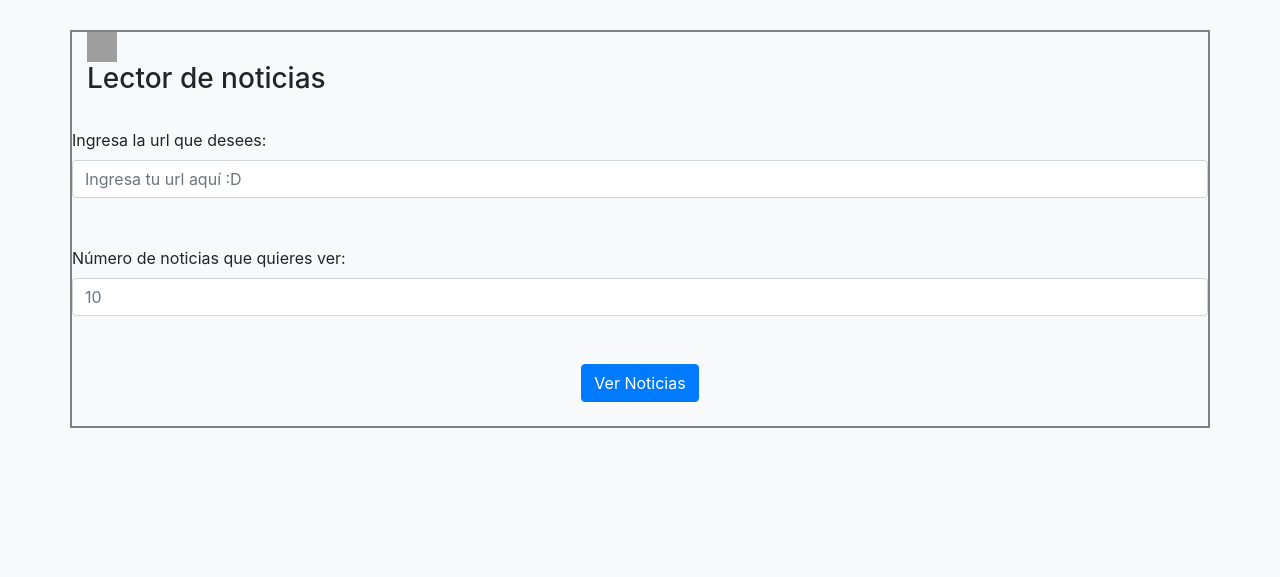
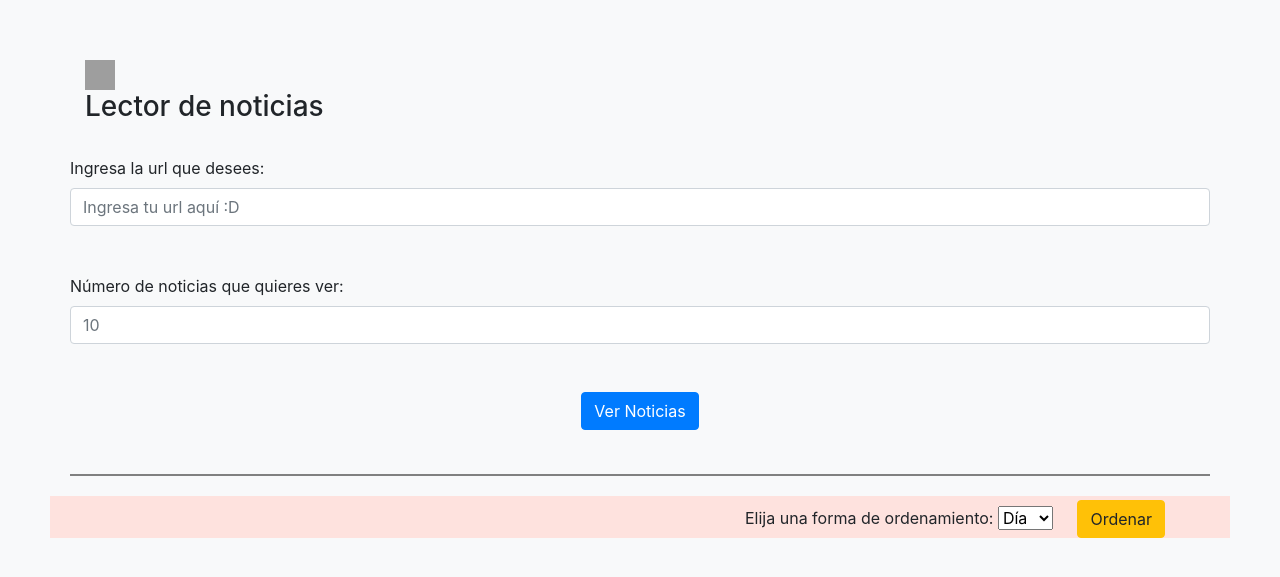
Before and after one commit to GreenNugget/OptWeb_Navegador, a PHP site: page / in a window 1280 px wide. Shown: the top 577 px of the page. Run offline with PHP 8.4, Linux system fonts and the light colour scheme; data that the repository does not hold is empty; some libraries are stand-ins or nearby versions; grey boxes are pictures that could not be loaded.

Commit message:
Se le agregaron estilos al index

```diff
--- a/index.php
+++ b/index.php
@@ -11,7 +11,7 @@
 <body class="bg-light">
     <div class="container">
         <header class="page-header">
-            <i> <img src="https://upload.wikimedia.org/wikipedia/commons/4/43/Feed-icon.svg" alt="rss" width="30px" height="30px"> </i>
+            <i> <img src="https://upload.wikimedia.org/wikipedia/commons/4/43/Feed-icon.svg" alt="rss_logo" width="30px" height="30px"> </i>
             <h3>Lector de noticias</h3>
         </header> <br>
         <form action="rss.php" method="POST" class="text-center">
@@ -27,6 +27,15 @@
         </form> <br>
     </div>
     <?php include 'consultas.php'; ?>
-    <div id="news_Space">
+    <div class="news_Space" id="news_Space">
+        <div class="row2">
+            <label for="select_sort">Elija una forma de ordenamiento: </label>
+            <select class="select_sort" name="select_sort" id="select_sort">
+                <option value="day">Día</option>
+                <option value="month">Mes</option>
+                <option value="year">Año</option>
+            </select>
+            <button class="btn btn-warning" id="sort_button">Ordenar</button>
+        </div>
     </div>
 </body>
--- a/style.css
+++ b/style.css
@@ -1,38 +1,19 @@
-.main-title{
-    color: black;
-    font-size: 30px;
-    font-weight: bold;
-    font-family: monospace;
+.container{
+    padding: 20px;
+    margin: 40px 0px 20px 0px;
+    border-bottom: 2px solid gray;
 }
 
-.title{
-    font-size: 20px;
-    font-family: -apple-system, BlinkMacSystemFont, 'Segoe UI', Roboto, Oxygen, Ubuntu, Cantarell, 'Open Sans', 'Helvetica Neue', sans-serif;
-    color: rgb(23, 108, 129);
+.news_Space{
+    background-color: #FEE2DE;
+    margin: 20px 50px 20px 50px;
 }
 
-.newsB{
-    color: rgb(29, 52, 102);
-    font-size: 17px;
-    font-family: Cambria, Cochin, Georgia, Times, 'Times New Roman', serif;
+.row2{
+    margin-right: 65px;
+    text-align: right;
 }
 
-.container{
-    margin: 30px 0px 20px 0px;
-    border: 2px solid grey
+.select_sort{
+    margin: 10px 20px 0px 0px;
 }
-
-a{
-    color: rgb(23, 23, 102);
-    text-decoration: none;
-}
-
-.back-button{
-    color: rgb(21, 27, 78);
-    font-family: 'Gill Sans', 'Gill Sans MT', Calibri, 'Trebuchet MS', sans-serif;
-    background-color: rgb(172, 243, 219);
-    font-size: 20px;
-    border-radius: 5px;
-}
-
-/*PARA EL ESTILO DEL INDEX*/
```
